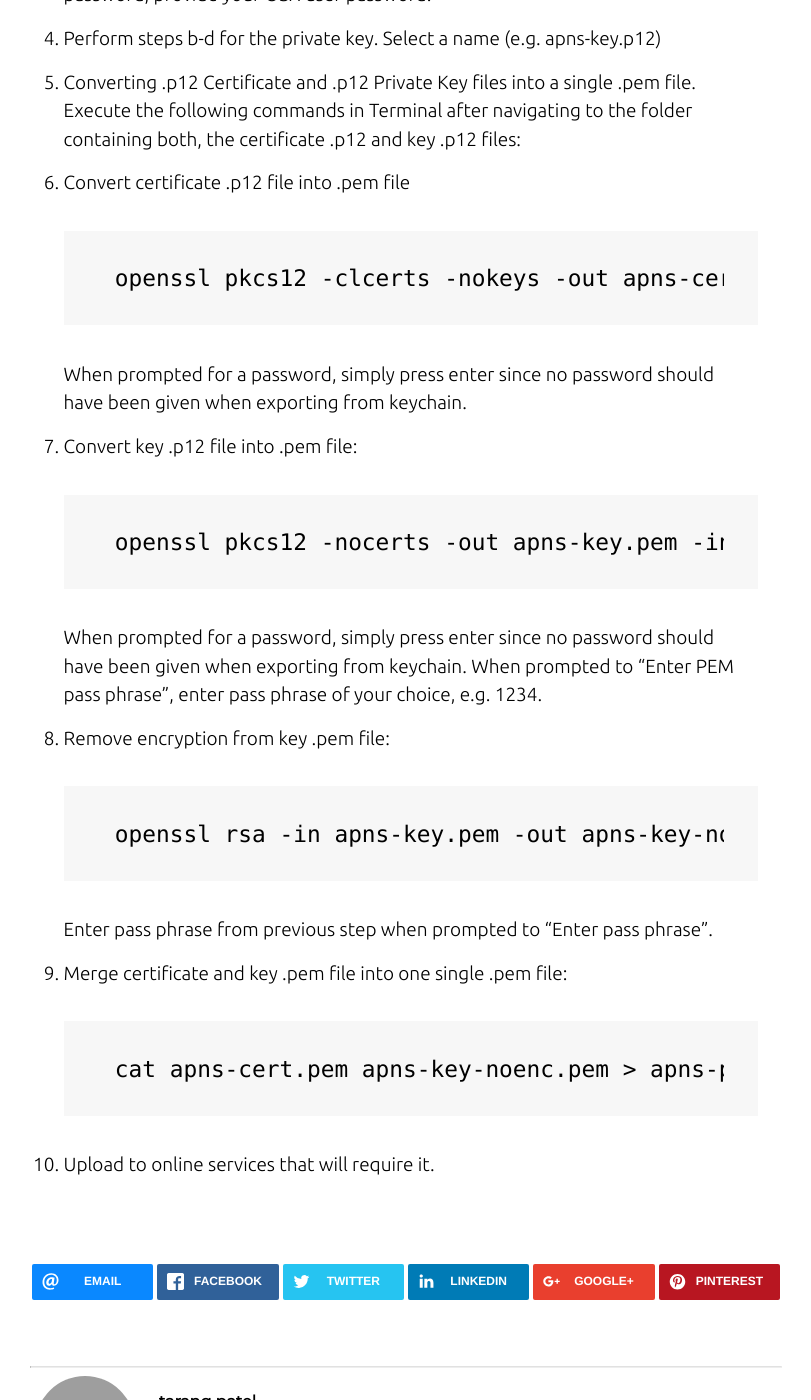
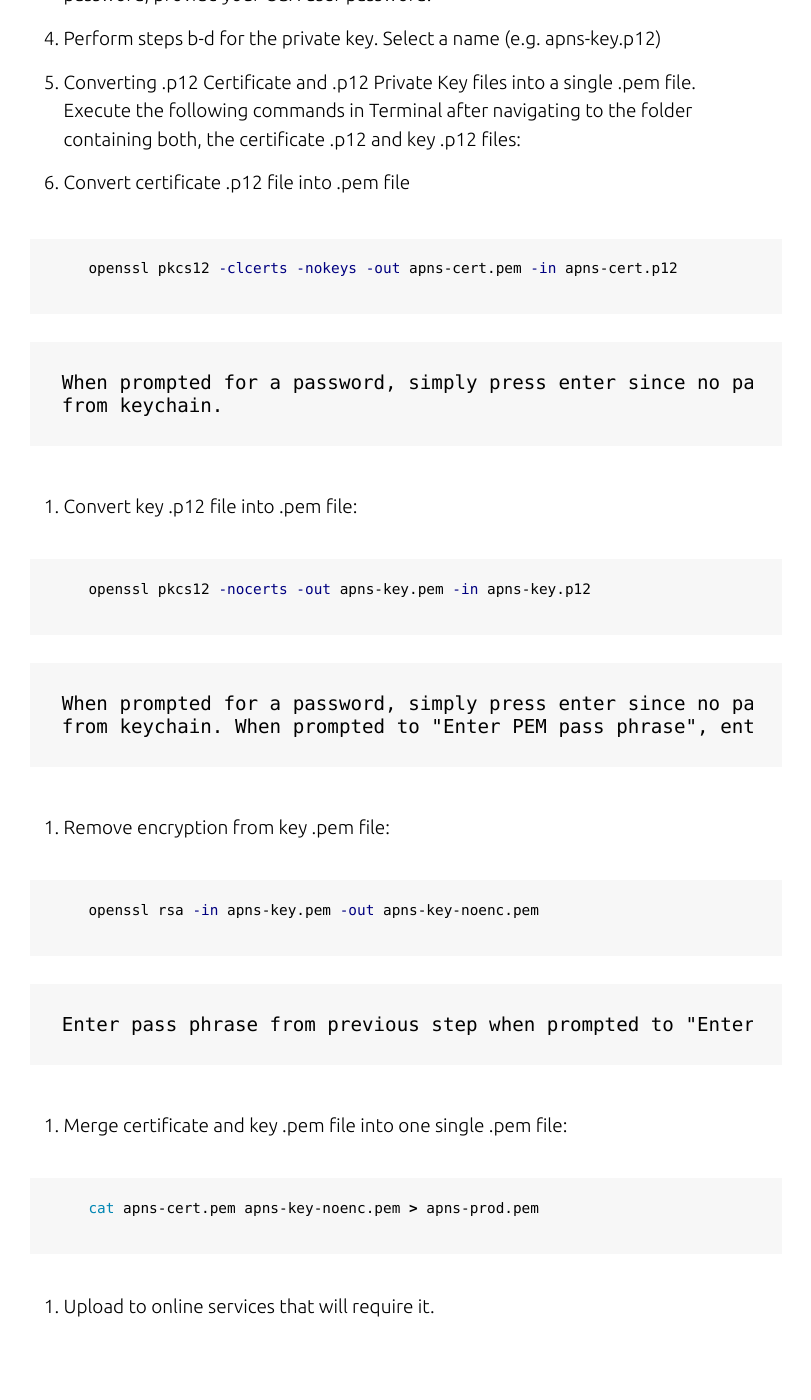
Before and after one commit to tarangpatel/whatilove, a Jekyll site: the page built from _posts/2020-02-03-Create_PEM.markdown, in a window 1280 px wide and 1400 px high, scrolled down 410 px. Shown: the whole window, without its empty margins (234-1045 px from the left). Built offline with Jekyll 4.4.1, drawn with Linux system fonts in a browser that asks for light colours; nearby versions of some CDN libraries; comment, search, counter and statistics services are not loaded; grey boxes are pictures that could not be loaded.

Commit message:
Updated code syntax for script

````diff
--- a/_posts/2017-10-12-ARKit.markdown
+++ b/_posts/2017-10-12-ARKit.markdown
@@ -1,5 +1,5 @@
 ---
-title: ARKit: Resources
+title: ARKit - Resources
 ---
 
 - Get 3D Models: [SketchFab](https://sketchfab.com/), [TurboSquid](https://www.turbosquid.com/)
--- a/_posts/2020-02-03-Create_PEM.markdown
+++ b/_posts/2020-02-03-Create_PEM.markdown
@@ -16,32 +16,34 @@ title: Create PEM Certificate
 
 6. Convert certificate .p12 file into .pem file
 
-    ```
+    {% highlight bash %}
     openssl pkcs12 -clcerts -nokeys -out apns-cert.pem -in apns-cert.p12
-    ```
+    {% endhighlight %}
+
     When prompted for a password, simply press enter since no password should have been given when exporting
     from keychain.
 
 7. Convert key .p12 file into .pem file:
 
-    ```
+    {% highlight bash %}
     openssl pkcs12 -nocerts -out apns-key.pem -in apns-key.p12
-    ```
+    {% endhighlight %}
+
     When prompted for a password, simply press enter since no password should have been given when exporting
     from keychain. When prompted to "Enter PEM pass phrase", enter pass phrase of your choice, e.g. 1234.
 
 8. Remove encryption from key .pem file:
 
-    ```
+    {% highlight bash %}
     openssl rsa -in apns-key.pem -out apns-key-noenc.pem
-    ```
+    {% endhighlight %}
 
     Enter pass phrase from previous step when prompted to "Enter pass phrase".
 
 9. Merge certificate and key .pem file into one single .pem file:
 
-    ```
+    {% highlight bash %}
     cat apns-cert.pem apns-key-noenc.pem > apns-prod.pem
-    ```
+    {% endhighlight %}
 
 10. Upload to online services that will require it.
````
Also changed, not shown: Gemfile.lock.
